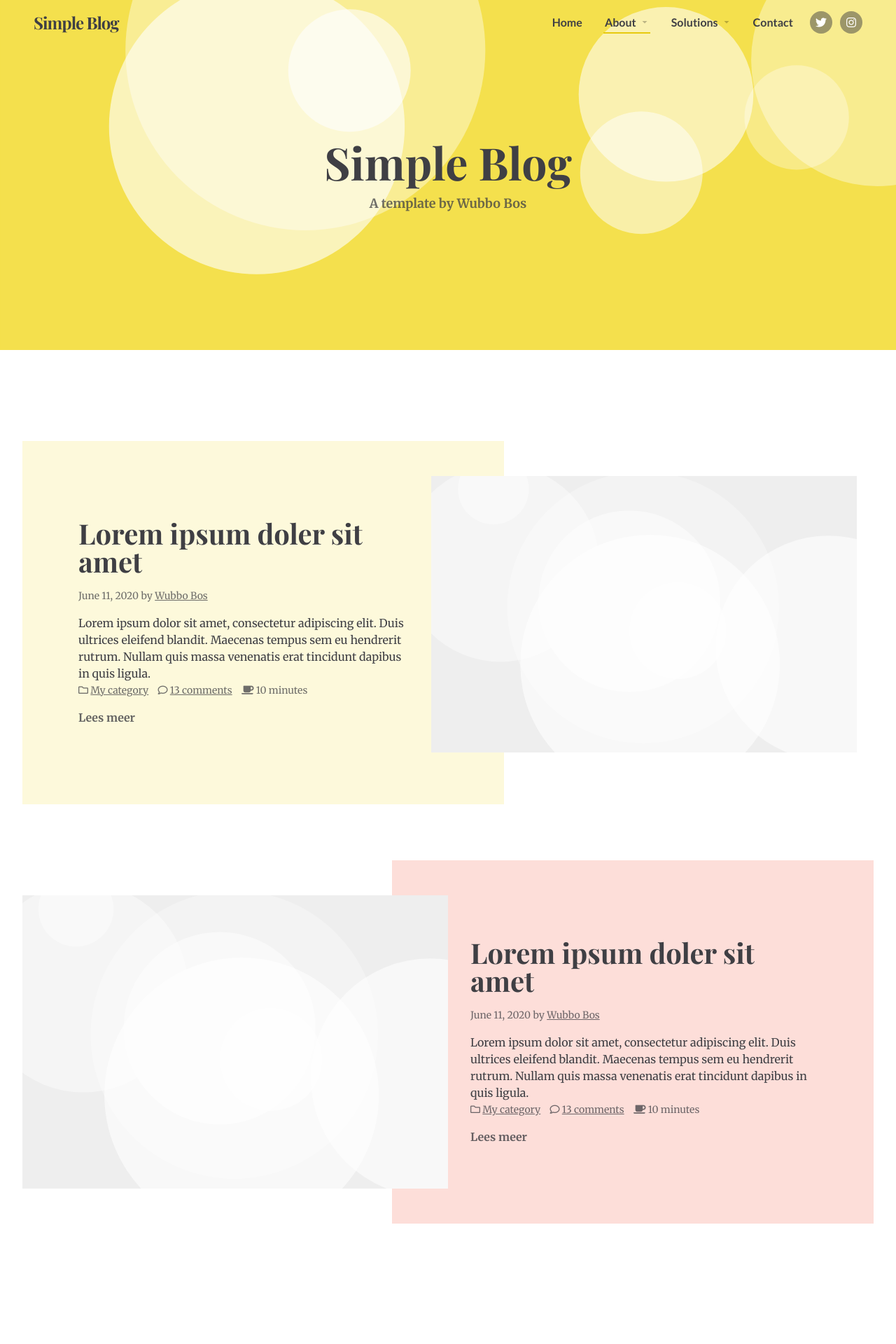
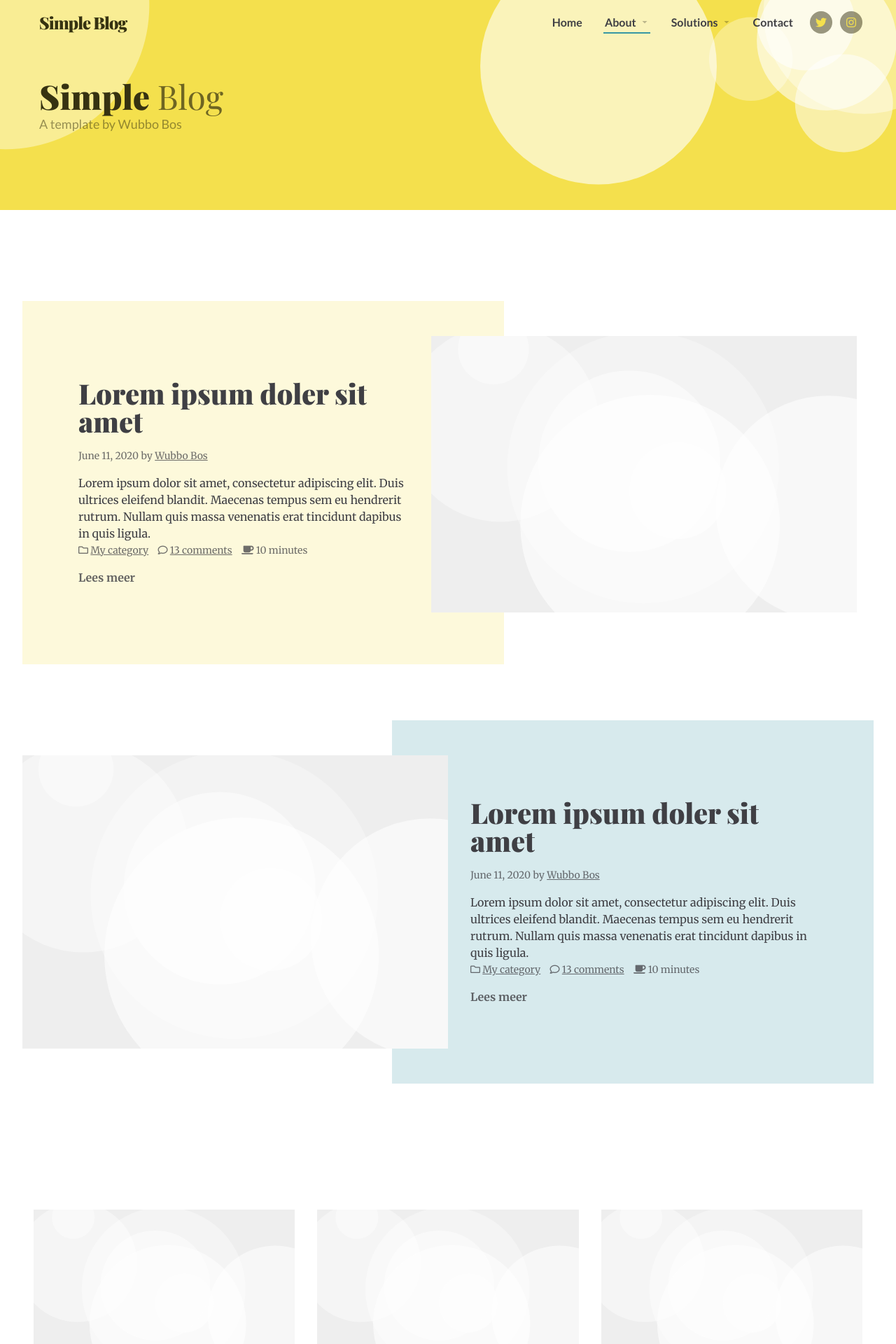
Before and after one commit to wubmeister/simpleblog, a PHP site: page / in a window 1280 px wide. Shown: the top 1920 px of the page at 70% size. Run offline with PHP 8.4, Linux system fonts and the light colour scheme; some libraries are stand-ins or nearby versions.

Commit message:
Some more styling

```diff
--- a/css/cover.css
+++ b/css/cover.css
@@ -1,6 +1,4 @@
 .cover {
-    text-align: center;
-    font-weight: var(--font-weight-medium, 500);
 
     height: 200px;
     background-color: var(--main-color, #ebebeb);
@@ -8,6 +6,10 @@
 
     background-position: center;
     background-size: cover;
+}
+.cover.image-contain {
+    background-repeat: no-repeat;
+    background-size: contain;
 }
 .cover .container {
     height: 100%;
@@ -18,6 +20,12 @@
     flex-direction: column;
     justify-content: center;
     align-items: center;
+    text-align: center;
+    padding: .5rem;
+}
+.cover.align-left .caption {
+    align-items: flex-start;
+    text-align: left;
 }
 
 .cover.xsmall {
@@ -27,10 +35,10 @@
     height: 175px;
 }
 .cover.large {
-    height: 300px;
+    height: 250px;
 }
 .cover.xlarge {
-    height: 500px;
+    height: 300px;
 }
 .cover.fullscreen {
     height: 100vh;
@@ -41,13 +49,18 @@
     margin-bottom: 0;
     color: var(--counter-color);
 }
+.cover h1 span {
+    font-weight: normal;
+    opacity: .7;
+}
 .cover p {
     font-size: 0.875rem;
 }
 .cover .subtitle {
     font-size: 1rem;
-    font-weight: var(--font-weight-bold, 700);
-    opacity: .75;
+    font-family: var(--text-font, sans-serif);
+    /*font-weight: var(--font-weight-medium, 500);*/
+    opacity: .5;
     margin-top: 0;
     margin-bottom: 0;
 }
@@ -74,10 +87,9 @@
     }
 
     .cover h1 {
-        font-size: 4rem;
+        font-size: 3rem;
     }
     .cover .subtitle {
         font-size: 1.125rem;
-        margin-top: .5em;
     }
 }
--- a/css/hamburger.css
+++ b/css/hamburger.css
@@ -7,7 +7,7 @@
 
 
 .hamburger {
-    position: absolute;
+    position: fixed;
     top: 1.5rem;
     width: 1.25rem;
     height: 1rem;
--- a/css/theme.css
+++ b/css/theme.css
@@ -1,4 +1,4 @@
-@import url('https://fonts.googleapis.com/css2?family=Lato:wght@400;700&family=Merriweather:ital,wght@0,400;0,700;1,400&family=Playfair+Display:wght@700&display=swap');
+@import url('https://fonts.googleapis.com/css2?family=Lato:wght@400;700&family=Merriweather:ital,wght@0,400;0,700;1,400&family=Playfair+Display:wght@400;900&display=swap');
 
 html {
     /*--body-font: -apple-system, BlinkMacSystemFont, 'Segoe UI', Roboto, Oxygen, Ubuntu, Cantarell, 'Open Sans', 'Helvetica Neue', sans-serif;*/
@@ -17,9 +17,10 @@ html {
 
     --theme-primary-color: #f4e04d;
     --theme-primary-color-hover: #E7CA0E;
-    --theme-primary-counter-color: rgb(63, 63, 68);
-    --theme-secondary-color: #F55C42;
-    --theme-secondary-color-hover: #DB533B;
+    --theme-primary-counter-color: rgb(54, 50, 17);
+    --theme-primary-counter-color-rgb: 54, 50, 17;
+    --theme-secondary-color: #3797a4;
+    --theme-secondary-color-hover: #0A7C89;
     --theme-secondary-counter-color: white;
     --theme-dark-gray-color: rgb(159, 159, 162);
     --theme-dark-gray-color-hover: rgb(128, 128, 131);
@@ -29,18 +30,18 @@ html {
 
 html {
     /*--nav-background: #f4e04d;*/
-    --nav-text-color: rgba(63, 63, 68, .75);
+    --nav-text-color: rgba(var(--text-color-rgb), .75);
     /*--nav-subheader-background
     --nav-subnav-background*/
-    --nav-line-color: rgba(63, 63, 68, 0.1);
-    --nav-active-color: #E7CA0E;
+    --nav-line-color: rgba(var(--text-color-rgb), 0.1);
+    --nav-active-color: var(--theme-secondary-color);
     --nav-hover-background: transparent;
-    --nav-hover-color: rgba(63, 63, 68, 1);
+    --nav-hover-color: rgba(var(--text-color-rgb), 1);
     /*--nav-underline-color*/
-    /*--nav-dropdown-background: rgb(63, 63, 68);
+    /*--nav-dropdown-background: rgb(var(--text-color-rgb));
     --nav-dropdown-text-color: white;*/
 
-    --offcanvas-background: #f4e04d;
+    --offcanvas-background: var(--theme-primary-color);
 }
 
 .nav {
@@ -55,28 +56,16 @@ html {
 }
 
 .nav-drilldown {
-    --nav-background: #f4e04d;
-    --nav-text-color: rgba(63, 63, 68, .7);
+    --nav-background: var(--theme-primary-color);
+    --nav-text-color: rgba(var(--text-color-rgb), .7);
     /*--nav-subheader-background
     --nav-subnav-background*/
-    --nav-line-color: rgba(63, 63, 68, 0.1);
-    --nav-active-color: rgba(63, 63, 68, 1);
+    --nav-line-color: rgba(var(--text-color-rgb), 0.1);
+    --nav-active-color: rgba(var(--text-color-rgb), 1);
     --nav-hover-background: rgba(255, 255, 255, 0.05);
-    --nav-hover-color: rgba(63, 63, 68, .7);
+    --nav-hover-color: rgba(var(--text-color-rgb), .7);
     /*--nav-underline-color*/
-    --nav-dropdown-background: rgb(63, 63, 68);
-    --nav-dropdown-text-color: white;
-}
-.nav-accordion {
-    --nav-background: #f4e04d;
-    --nav-text-color: rgba(63, 63, 68, .7);
-    /*--nav-subheader-background
-    --nav-subnav-background*/
-    --nav-line-color: rgba(63, 63, 68, 0.1);
-    --nav-active-color: rgba(63, 63, 68, 1);
-    --nav-hover-background: rgba(255, 255, 255, 0.05);
-    /*--nav-underline-color*/
-    --nav-dropdown-background: rgb(63, 63, 68);
+    --nav-dropdown-background: rgb(var(--text-color-rgb));
     --nav-dropdown-text-color: white;
 }
 
@@ -88,10 +77,10 @@ html {
 }
 
 .primary {
-    --main-color: #f4e04d;
-    --main-color-hover: #D6C42F;
-    --counter-color: var(--text-color);
-    --counter-color-rgb: var(--text-color-rgb);
+    --main-color: var(--theme-primary-color);
+    --main-color-hover: var(--theme-primary-color-hover);
+    --counter-color: var(--theme-primary-counter-color);
+    --counter-color-rgb: var(--theme-primary-counter-color-rgb);
 }
 
 .primarysoft {
@@ -102,15 +91,15 @@ html {
 }
 
 .secondary {
-    --main-color: #F55C42;
-    --main-color-hover: #DB533B;
+    --main-color: var(--theme-secondary-color);
+    --main-color-hover: var(--theme-secondary-color-hover);
     --counter-color: #FFF;
     --counter-color-rgb: 255, 255, 255;
 }
 
 .secondarysoft {
-    --main-color: #FDDED9;
-    --main-color-hover: #FBBEB3;
+    --main-color: #D7EAED;
+    --main-color-hover: #BACDD0;
     --counter-color: var(--text-color);
     --counter-color-rgb: var(--text-color-rgb);
 }
@@ -125,15 +114,22 @@ html {
 
 h1, h2, h3, h4, h5, h6 {
     font-family: 'Playfair Display', serif;
+    font-weight: 900;
 }
 
 .topbar .brand {
     font: 1.5rem 'Playfair Display', serif;
+    font-weight: 900;
     letter-spacing: -1px;
+}
+
+.topbar.scrolled .social-link i {
+    color: white !important;
 }
 
 .footer .brand {
     font: 2rem 'Playfair Display', serif;
+    font-weight: 900;
     letter-spacing: -1px;
 }
 
--- a/css/topbar.css
+++ b/css/topbar.css
@@ -22,7 +22,7 @@
     align-items: center;
 }
 .topbar .brand {
-    padding: 1rem 0;
+    padding: 1rem .5rem;
     display: block;
     text-decoration: none;
     color: inherit;
--- a/index.html
+++ b/index.html
@@ -106,8 +106,8 @@
                     </li>
                     <li class="leaf"><a href="#">Contact</a></li>
                     <li class="item">
-                        <a class="white social-link" href="#"><i class="fab fa-twitter"></i></a>
-                        <a class="white social-link" href="#"><i class="fab fa-instagram"></i></a>
+                        <a class="primary social-link" href="#"><i class="fab fa-twitter"></i></a>
+                        <a class="primary social-link" href="#"><i class="fab fa-instagram"></i></a>
                     </li>
                     <!-- <li class="leaf"><a href="#"><i class="far fa-search"></i></a></li> -->
                 </ul>
@@ -115,10 +115,10 @@
         </div>
     </div>
 
-    <header class="primary large cover" style="background-image: url(image.php?width=1200&height=500&color=f4e04d)">
+    <header class="primary  cover align-left" style="background-image: url(image.php?width=1500&height=500&color=f4e04d);">
         <div class="large container">
             <div class="caption">
-                <h1>Simple Blog</h1>
+                <h1>Simple <span>Blog</span></h1>
                 <p class="subtitle">A template by Wubbo Bos</p>
             </div>
         </div>
```
Also changed, not shown: Settings.txt (added, +23 -0 lines).
